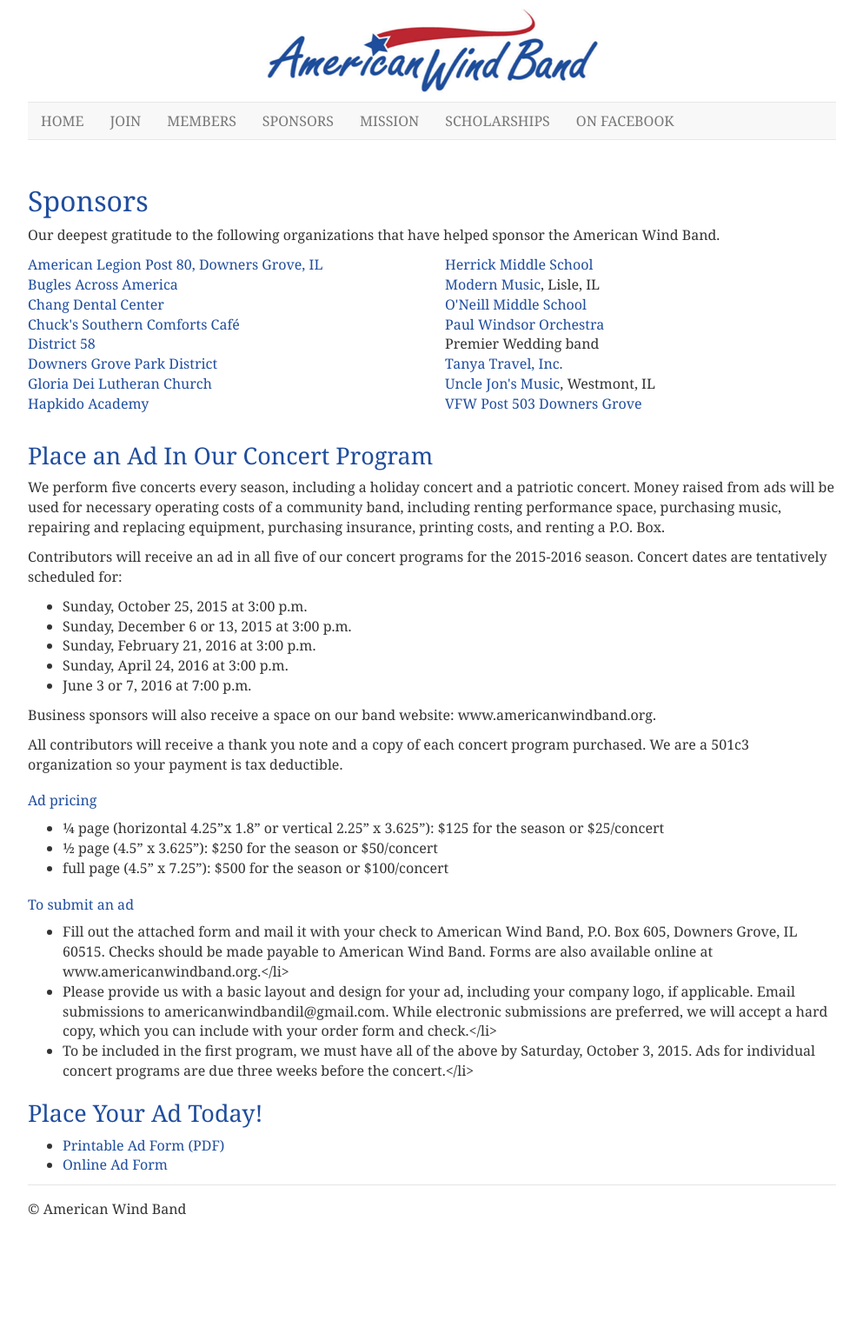
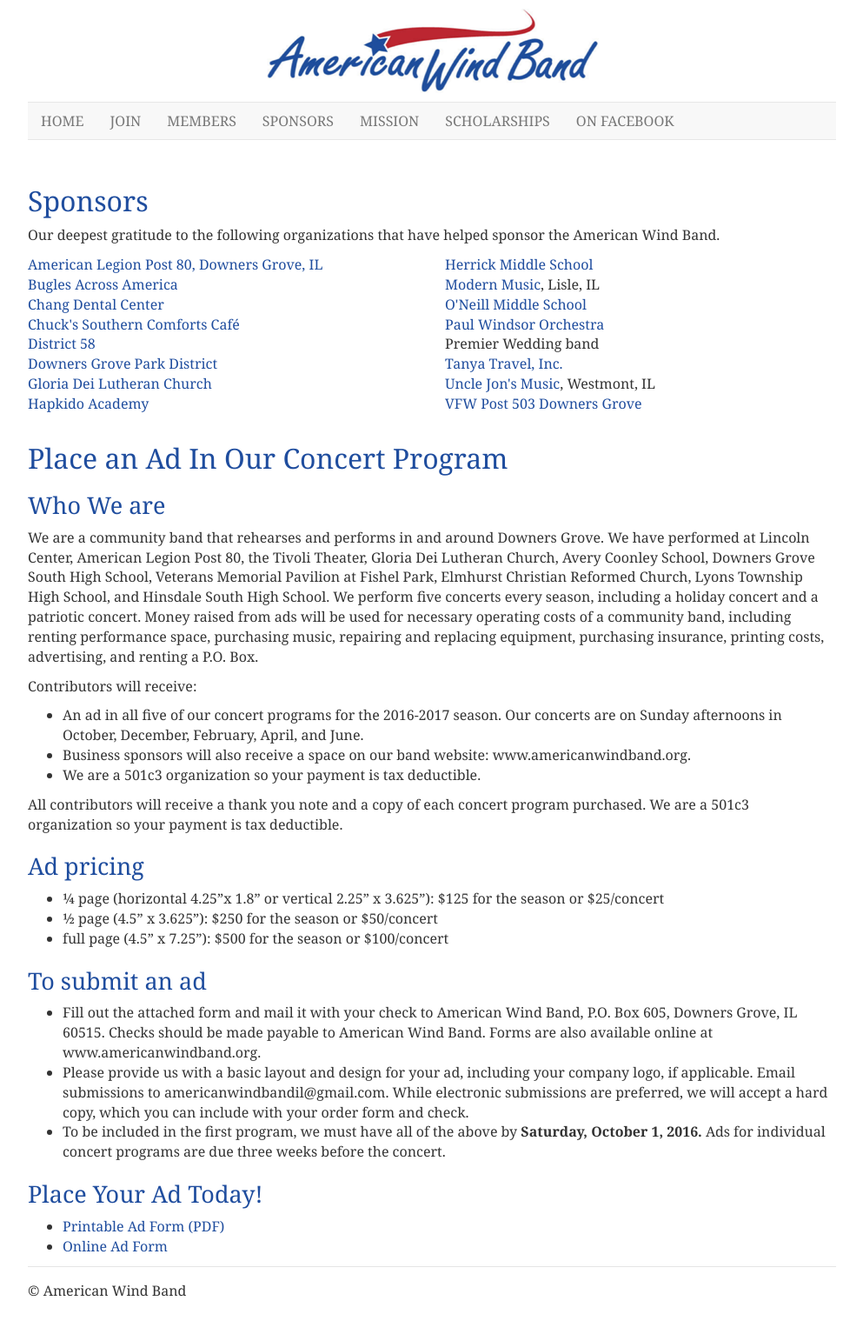
Before and after one commit to americanwindband/americanwindband.github.io, a Jekyll site: the page built from sponsors.md, in a window 1280 px wide. Shown: the whole page at 87% size, without its empty margins (143-1136 px from the left). Built offline with Jekyll 4.4.1, drawn with Linux system fonts in a browser that asks for light colours; before the commit the page ends 1449 px from its top, so only the background shows below that.

Commit message:
Added the 2016/17 schedule and ad information

```diff
--- a/sponsors.md
+++ b/sponsors.md
@@ -36,38 +36,34 @@
     </div>
 </div>
 
-## <a id="place-an-ad"></a>Place an Ad In Our Concert Program
+# <a id="place-an-ad"></a>Place an Ad In Our Concert Program
 
+## Who We are
 
-We perform five concerts every season, including a holiday concert and a patriotic concert. Money raised from ads will be used for necessary operating costs of a community band, including renting performance space, purchasing music, repairing and replacing equipment, purchasing insurance, printing costs, and renting a P.O. Box.
+We are a community band that rehearses and performs in and around Downers Grove. We have performed at Lincoln Center, American Legion Post 80, the Tivoli Theater, Gloria Dei Lutheran Church, Avery Coonley School, Downers Grove South High School, Veterans Memorial Pavilion at Fishel Park, Elmhurst Christian Reformed Church, Lyons Township High School, and Hinsdale South High School. We perform five concerts every season, including a holiday concert and a patriotic concert. Money raised from ads will be used for necessary operating costs of a community band, including renting performance space, purchasing music, repairing and replacing equipment, purchasing insurance, printing costs, advertising, and renting a P.O. Box.
 
-Contributors will receive an ad in all five of our concert programs for the 2015-2016 season. Concert dates are tentatively scheduled for:
+Contributors will receive:
 
-
-- Sunday, October 25, 2015 at 3:00 p.m.
-- Sunday, December 6 or 13, 2015 at 3:00 p.m.
-- Sunday, February 21, 2016 at 3:00 p.m.
-- Sunday, April 24, 2016 at 3:00 p.m.
-- June 3 or 7, 2016 at 7:00 p.m.
-
-Business sponsors will also receive a space on our band website: www.americanwindband.org.
+- An ad in all five of our concert programs for the 2016-2017 season. Our concerts are on Sunday afternoons in October, December, February, April, and June.
+- Business sponsors will also receive a space on our band website: www.americanwindband.org.
+- We are a 501c3 organization so your payment is tax deductible.
 
 All contributors will receive a thank you note and a copy of each concert program purchased. We are a 501c3 organization so your payment is tax deductible.
 
-### Ad pricing
+## Ad pricing
 
 - 1⁄4 page (horizontal 4.25”x 1.8” or vertical 2.25” x 3.625”): $125 for the season or $25/concert
 - 1⁄2 page (4.5” x 3.625”): $250 for the season or $50/concert
 - full page (4.5” x 7.25”): $500 for the season or $100/concert
 
 
-### To submit an ad
+## To submit an ad
 
-- Fill out the attached form and mail it with your check to American Wind Band, P.O. Box 605, Downers Grove, IL 60515. Checks should be made payable to American Wind Band. Forms are also available online at www.americanwindband.org.</li>
-- Please provide us with a basic layout and design for your ad, including your company logo, if applicable. Email submissions to americanwindbandil@gmail.com. While electronic submissions are preferred, we will accept a hard copy, which you can include with your order form and check.</li>
-- To be included in the first program, we must have all of the above by Saturday, October 3, 2015. Ads for individual concert programs are due three weeks before the concert.</li>
+- Fill out the attached form and mail it with your check to American Wind Band, P.O. Box 605, Downers Grove, IL 60515. Checks should be made payable to American Wind Band. Forms are also available online at www.americanwindband.org.
+- Please provide us with a basic layout and design for your ad, including your company logo, if applicable. Email submissions to americanwindbandil@gmail.com. While electronic submissions are preferred, we will accept a hard copy, which you can include with your order form and check.
+- To be included in the first program, we must have all of the above by **Saturday, October 1, 2016.** Ads for individual concert programs are due three weeks before the concert.
 
 ## Place Your Ad Today!
 
-- [Printable Ad Form (PDF)]("/files/ad-form-2015.pdf")
+- [Printable Ad Form (PDF)](/files/ad-form-2016.pdf)
 - [Online Ad Form](https://docs.google.com/forms/d/1s55DJif0Z29gJ65bdsFIsh4oQ8Kmb74pjYvSvaBUX9E/viewform?usp=send_form)
```
Also changed, not shown: index.html (+10 -3 lines), 1 other file.
